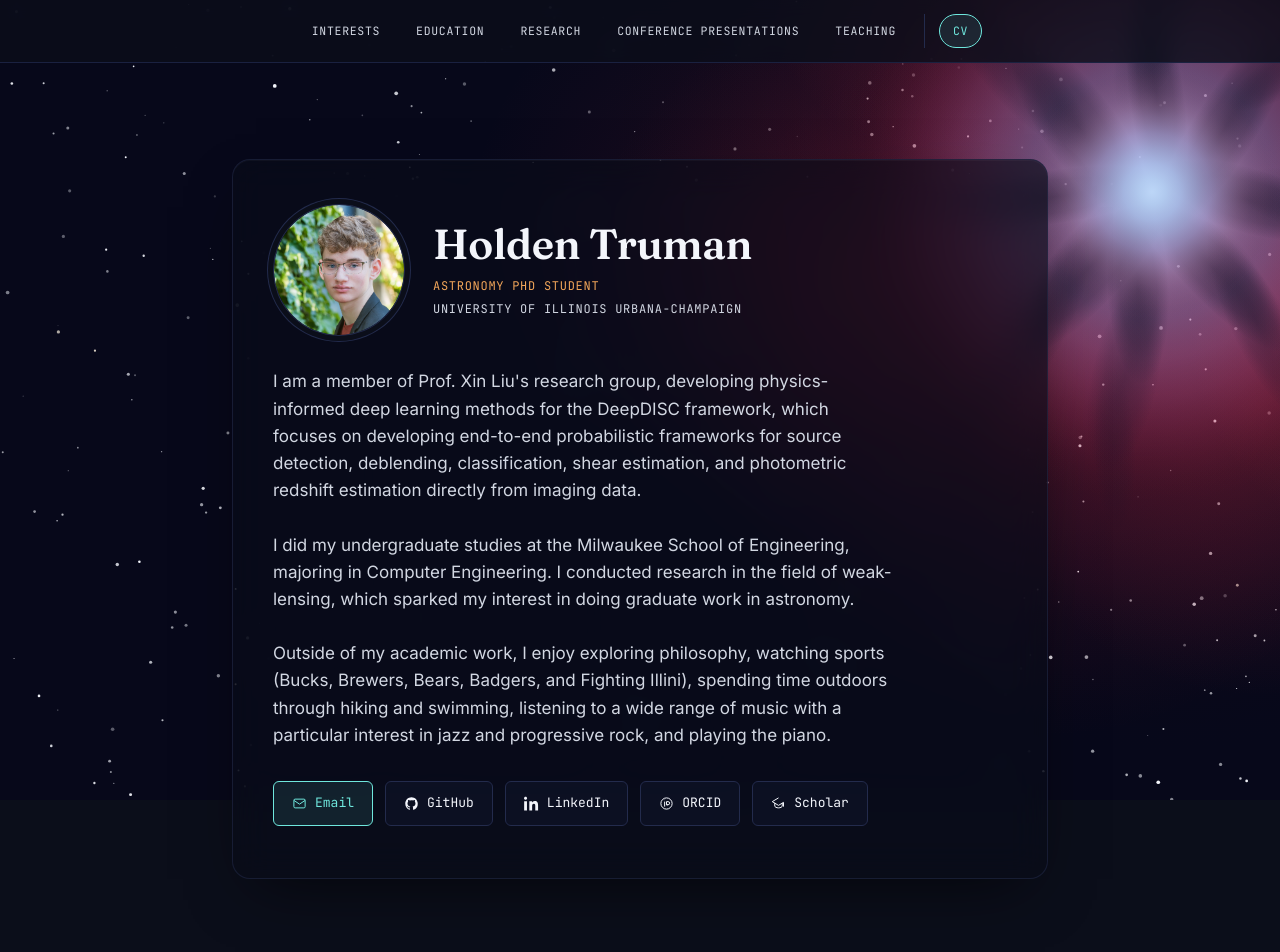
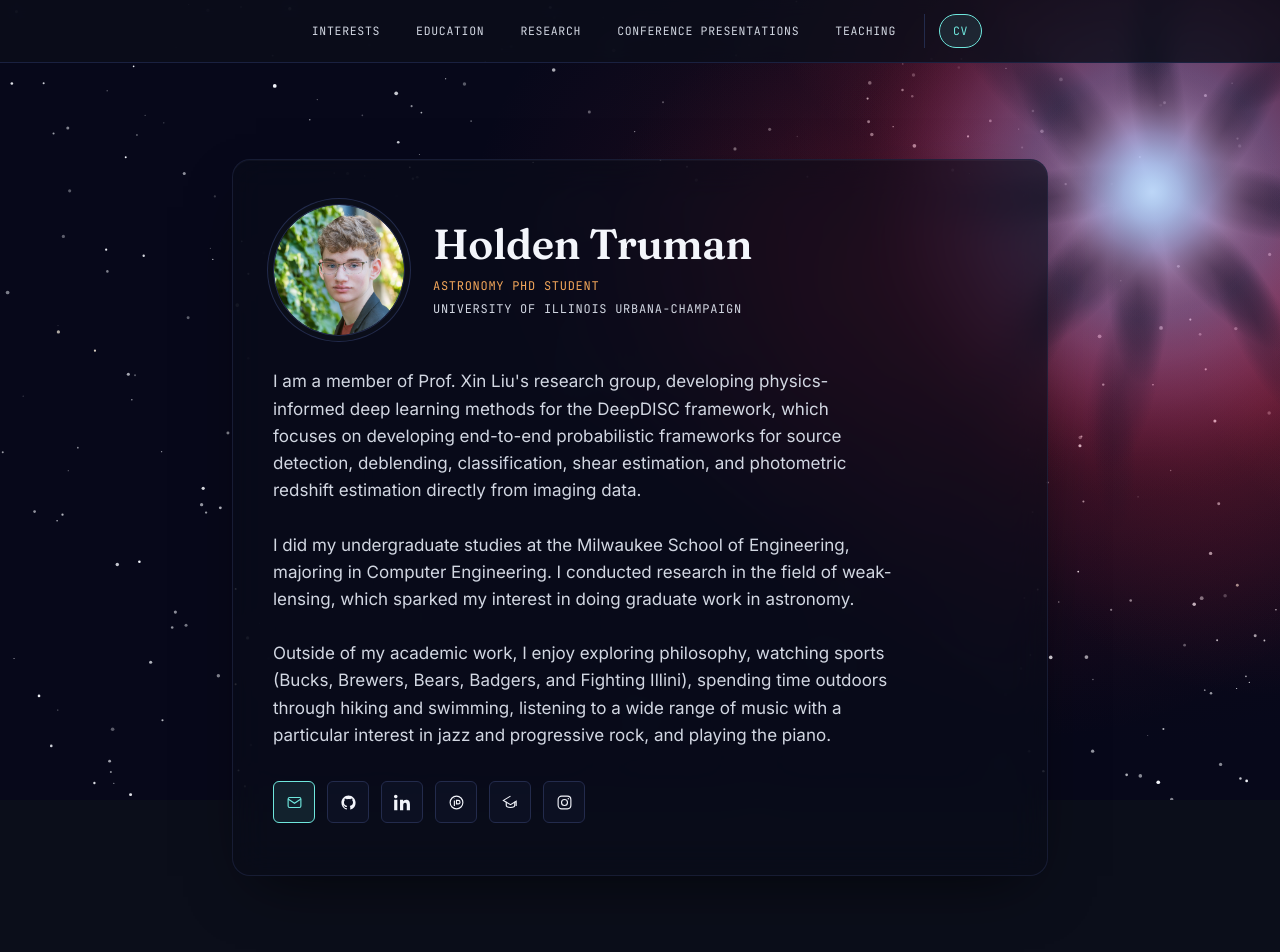
Before and after one commit to holdentruman/holdentruman.github.io, a plain HTML site: page index.html in a window 1280 px wide. Shown: the top 952 px of the page. Drawn offline with Linux system fonts and the light colour scheme; animation ran at ten frames a second.

Commit message:
Update button styles

```diff
--- a/index.html
+++ b/index.html
@@ -197,15 +197,14 @@ nav{
 
 .btn-row{display:flex;flex-wrap:wrap;gap:12px;margin-bottom:8px;}
 .btn{
-  display:inline-flex;align-items:center;gap:8px;
-  padding:11px 18px;border-radius:6px;
+  display:inline-flex;align-items:center;justify-content:center;
+  width:42px;height:42px;border-radius:6px;
   border:1px solid var(--grid-line);
-  font-family:'JetBrains Mono',monospace;font-size:13px;
   color:var(--star);
   background:rgba(16,21,43,0.6);
   transition:border-color 0.2s ease, color 0.2s ease, background 0.2s ease;
 }
-.btn svg{width:15px;height:15px;flex-shrink:0;}
+.btn svg{width:17px;height:17px;flex-shrink:0;}
 .btn:hover,.btn:focus-visible{border-color:var(--cyan);color:var(--cyan);background:var(--cyan-dim);}
 .btn.primary{border-color:var(--cyan);background:var(--cyan-dim);color:var(--cyan);}
 .btn.primary:hover{background:rgba(111,231,221,0.18);}
@@ -371,25 +370,23 @@ I did my undergraduate studies at the Milwaukee School of Engineering, majoring
 Outside of my academic work, I enjoy exploring philosophy, watching sports (Bucks, Brewers, Bears, Badgers, and Fighting Illini), spending time outdoors through hiking and swimming, listening to a wide range of music with a particular interest in jazz and progressive rock, and playing the piano.
 </p>
       <div class="btn-row">
-        <a class="btn primary reticle" href="mailto:your.email@illinois.edu">
+        <a class="btn primary reticle" href="mailto:your.email@illinois.edu" aria-label="Email" title="Email">
           <svg viewBox="0 0 24 24" fill="none" stroke="currentColor" stroke-width="1.6"><rect x="3" y="5" width="18" height="14" rx="2"/><path d="M3 7l9 6 9-6"/></svg>
-          Email
         </a>
-        <a class="btn reticle" href="https://github.com/yourusername" target="_blank" rel="noopener">
+        <a class="btn reticle" href="https://github.com/yourusername" target="_blank" rel="noopener" aria-label="GitHub" title="GitHub">
           <svg viewBox="0 0 24 24" fill="currentColor"><path d="M12 2C6.48 2 2 6.58 2 12.25c0 4.53 2.87 8.37 6.84 9.73.5.1.68-.22.68-.5 0-.24-.01-.87-.01-1.71-2.78.62-3.37-1.37-3.37-1.37-.45-1.18-1.11-1.49-1.11-1.49-.91-.64.07-.63.07-.63 1 .07 1.53 1.05 1.53 1.05.89 1.57 2.34 1.11 2.91.85.09-.67.35-1.11.63-1.37-2.22-.26-4.56-1.14-4.56-5.06 0-1.12.39-2.03 1.03-2.75-.1-.26-.45-1.3.1-2.71 0 0 .84-.28 2.75 1.05a9.3 9.3 0 0 1 2.5-.35c.85 0 1.7.12 2.5.35 1.91-1.33 2.75-1.05 2.75-1.05.55 1.41.2 2.45.1 2.71.64.72 1.03 1.63 1.03 2.75 0 3.93-2.34 4.79-4.57 5.05.36.32.68.94.68 1.9 0 1.37-.01 2.47-.01 2.81 0 .28.18.61.69.5A10.26 10.26 0 0 0 22 12.25C22 6.58 17.52 2 12 2z"/></svg>
-          GitHub
         </a>
-        <a class="btn reticle" href="https://www.linkedin.com/in/yourusername" target="_blank" rel="noopener">
+        <a class="btn reticle" href="https://www.linkedin.com/in/yourusername" target="_blank" rel="noopener" aria-label="LinkedIn" title="LinkedIn">
           <svg viewBox="0 0 24 24" fill="currentColor"><path d="M4.98 3.5C4.98 4.88 3.87 6 2.5 6S0 4.88 0 3.5 1.12 1 2.5 1s2.48 1.12 2.48 2.5zM.24 8.25h4.5V23H.24V8.25zM8.5 8.25h4.31v2.02h.06c.6-1.13 2.07-2.32 4.26-2.32 4.55 0 5.39 3 5.39 6.9V23h-4.5v-6.98c0-1.66-.03-3.8-2.32-3.8-2.32 0-2.68 1.81-2.68 3.68V23H8.5V8.25z"/></svg>
-          LinkedIn
         </a>
-        <a class="btn reticle" href="https://orcid.org/0000-0000-0000-0000" target="_blank" rel="noopener">
+        <a class="btn reticle" href="https://orcid.org/0000-0000-0000-0000" target="_blank" rel="noopener" aria-label="ORCID" title="ORCID">
           <svg viewBox="0 0 24 24" fill="none" stroke="currentColor" stroke-width="1.6"><circle cx="12" cy="12" r="9"/><path d="M9 9v8M9 6v.5M12 9h2.5a2.5 2.5 0 0 1 0 5H12V9zM12 14h2.5"/></svg>
-          ORCID
         </a>
-        <a class="btn reticle" href="https://scholar.google.com/citations?user=yourid" target="_blank" rel="noopener">
+        <a class="btn reticle" href="https://scholar.google.com/citations?user=yourid" target="_blank" rel="noopener" aria-label="Google Scholar" title="Google Scholar">
           <svg viewBox="0 0 24 24" fill="none" stroke="currentColor" stroke-width="1.6"><path d="M12 3L2 9l10 6 8-4.8V17"/><path d="M6 11v5c0 1.5 2.7 3 6 3s6-1.5 6-3v-5"/></svg>
-          Scholar
+        </a>
+<a class="btn reticle" href="https://www.instagram.com/holdentruman/" target="_blank" rel="noopener" aria-label="Instagram" title="Instagram">
+          <svg viewBox="0 0 24 24" fill="none" stroke="currentColor" stroke-width="1.6"><rect x="3" y="3" width="18" height="18" rx="5"/><circle cx="12" cy="12" r="4.2"/><circle cx="17.4" cy="6.6" r="1.1" fill="currentColor" stroke="none"/></svg>
         </a>
       </div>
     </div>
```
